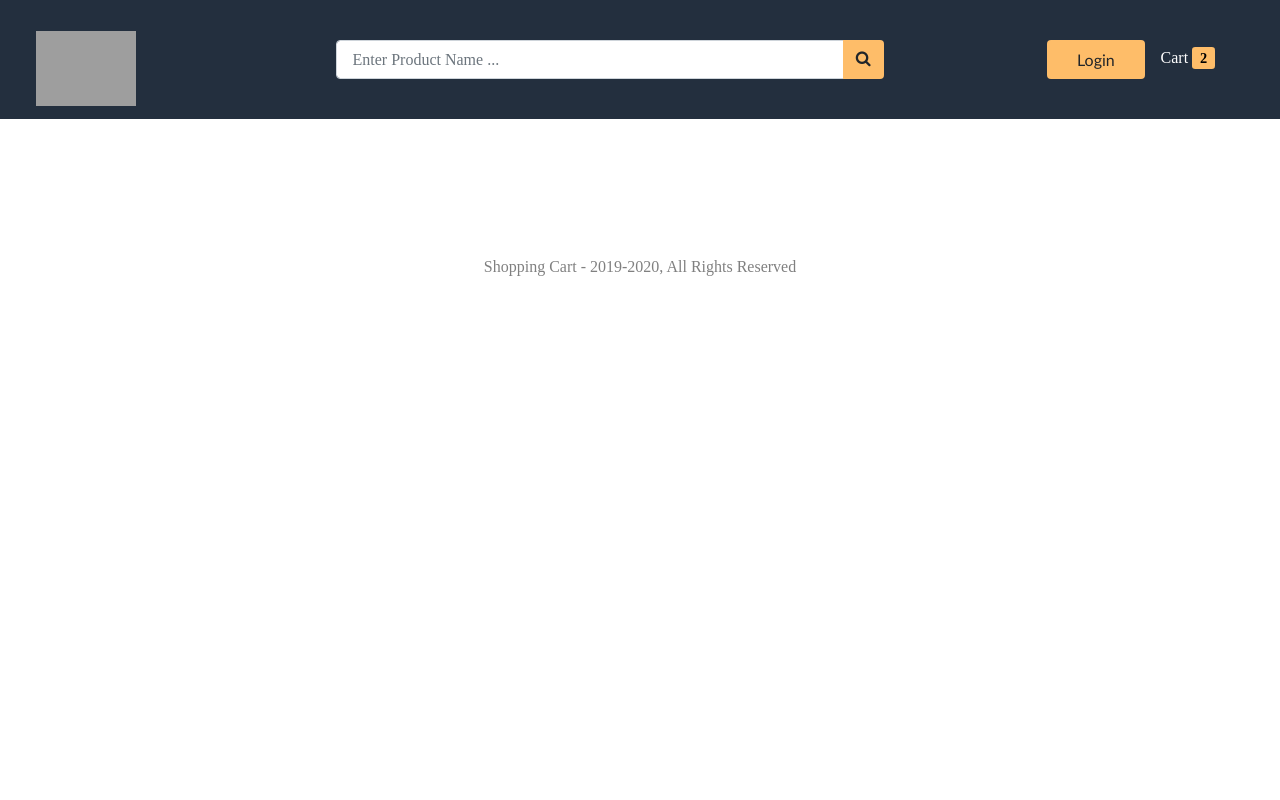
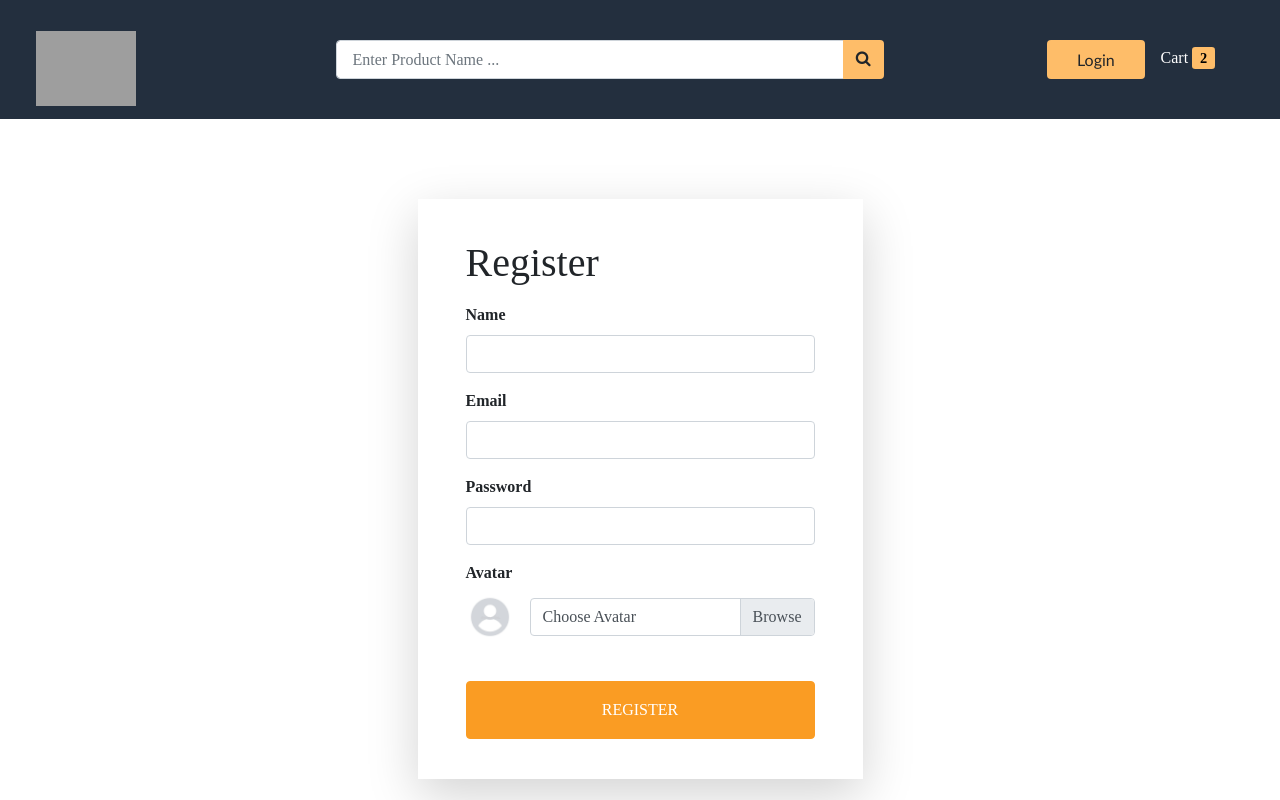
Before and after one commit to jtellkampf94/amazon-clone-2, a React (Create React App) app in the folder client/: page /register in a window 1280 px wide. Built offline with nearby package versions, Linux system fonts and the light colour scheme; grey boxes are pictures that could not be loaded; a web font is replaced by a local one; what react-alert-template-basic would draw is missing.

Commit message:
Completed register component and register functionality and added it to routes in app component

```diff
--- a/client/src/components/App/App.tsx
+++ b/client/src/components/App/App.tsx
@@ -5,6 +5,7 @@ import Footer from "../Footer/Footer";
 import Home from "../Home/Home";
 import ProductDetails from "../ProductDetails/ProductDetails";
 import Login from "../Login/Login";
+import Register from "../Register/Register";
 
 import "./App.css";
 
@@ -18,6 +19,7 @@ const App: React.FC = () => {
           <Route exact path="/search/:keyword" component={Home} />
           <Route exact path="/product/:id" component={ProductDetails} />
           <Route exact path="/login" component={Login} />
+          <Route exact path="/register" component={Register} />
         </div>
         <Footer />
       </div>
--- a/client/src/components/Register/Register.tsx
+++ b/client/src/components/Register/Register.tsx
@@ -15,10 +15,10 @@ const Register: React.FC<RouteComponentProps> = ({ history }) => {
 
   const { name, email, password } = user;
 
-  const [avatar, setAvatar] = useState<string | ArrayBuffer | null>("");
-  const [avatarPreview, setAvatarPreview] = useState<
-    string | ArrayBuffer | null
-  >("");
+  const [avatar, setAvatar] = useState("");
+  const [avatarPreview, setAvatarPreview] = useState(
+    "/images/default_avatar.jpg"
+  );
 
   const { register, clearAuthErrors } = useActions();
   const { loading, errors, isAuthenticated } = useTypedSelector(
@@ -42,13 +42,16 @@ const Register: React.FC<RouteComponentProps> = ({ history }) => {
       const reader = new FileReader();
 
       reader.onload = () => {
-        if (reader.readyState === 2) {
+        if (reader.readyState === 2 && typeof reader.result === "string") {
           setAvatarPreview(reader.result);
           setAvatar(reader.result);
         }
       };
 
-      if (e.target.files) reader.readAsDataURL(e.target.files[0]);
+      if (e.target.files) {
+        reader.readAsDataURL(e.target.files[0]);
+        console.log(e.target.files[0]);
+      }
     } else {
       setUser({ ...user, [e.target.name]: e.target.value });
     }
@@ -62,6 +65,8 @@ const Register: React.FC<RouteComponentProps> = ({ history }) => {
     formData.set("email", email);
     formData.set("password", password);
     formData.set("avatar", avatar);
+
+    register(formData);
   };
 
   return (
--- a/client/src/redux/actionCreators/authActionCreators.ts
+++ b/client/src/redux/actionCreators/authActionCreators.ts
@@ -45,14 +45,7 @@ export const login = (email: string, password: string) => async (
   }
 };
 
-export interface UserData {
-  name: string;
-  email: string;
-  password: string;
-  avatar: string;
-}
-
-export const register = (userData: UserData) => async (
+export const register = (userData: FormData) => async (
   dispatch: Dispatch
 ): Promise<RegisterSuccessAction | RegisterFailureAction> => {
   try {
```
Also changed, not shown: client/public/images/default_avatar.jpg (added).
